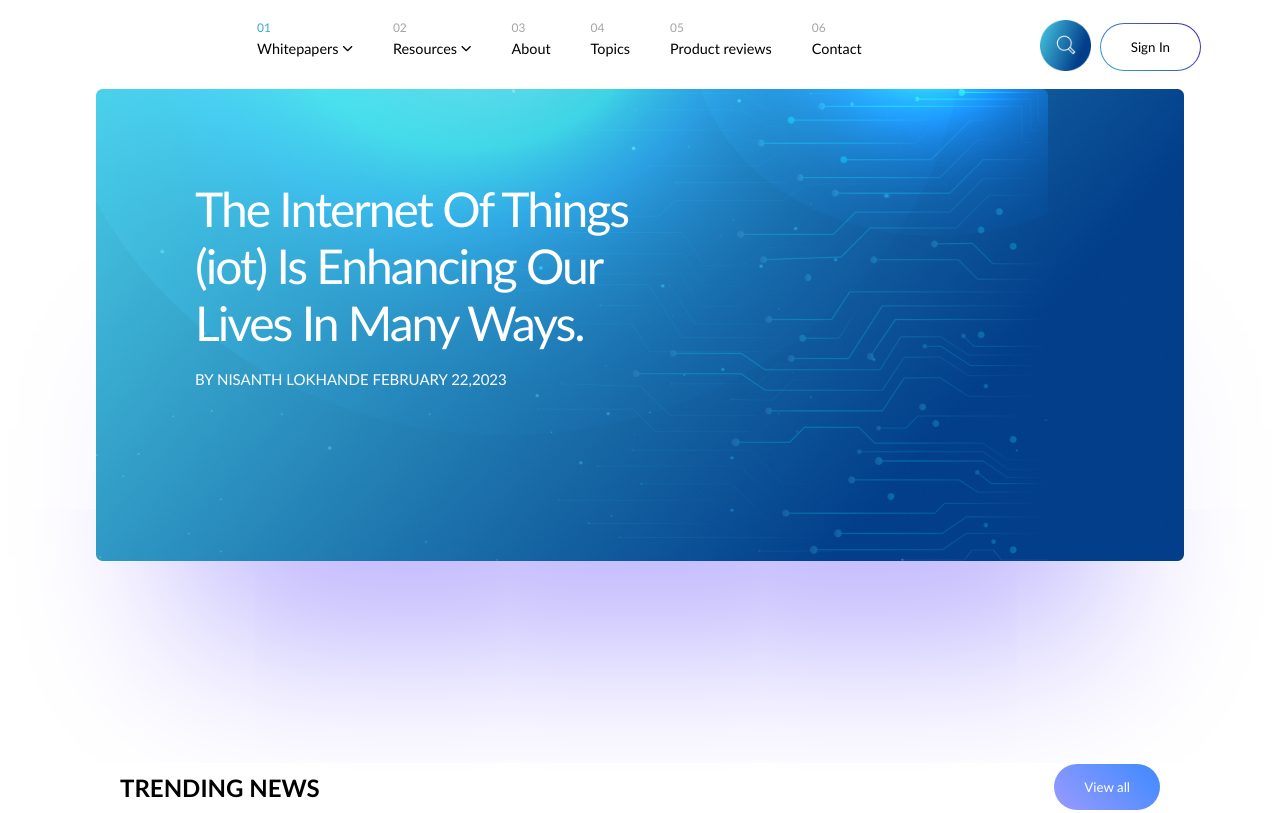
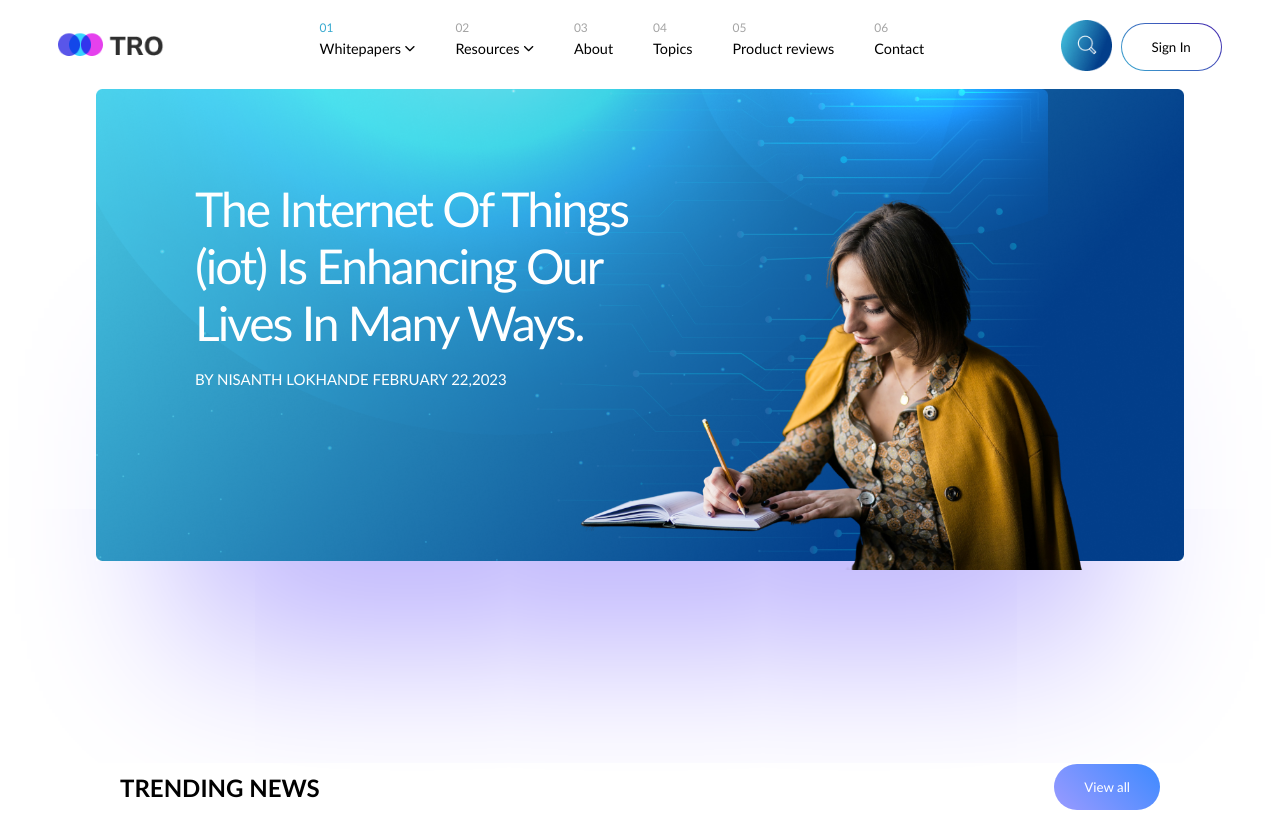
Before and after one commit to gopaldahale/Assignmentb2b, a plain HTML site: page index.html in a window 1280 px wide. Shown: the top 813 px of the page. Drawn offline with Linux system fonts and the light colour scheme; the site is published under a folder, as on GitHub Pages, so addresses that start at the root find nothing.

Commit message:
Update index.html

```diff
--- a/index.html
+++ b/index.html
@@ -16,7 +16,7 @@
 <body>
     <section>
         <header class="navigation">
-            <div class="logo"><img src="/developer assignment assets/icons/Frame 758531494.png" alt=""></div>
+            <div class="logo"><img src="developer assignment assets/icons/Frame 758531494.png" alt=""></div>
             <nav>
                 <ul class="list-item">
                     <li><a href="">
@@ -54,7 +54,7 @@
                     <p>BY NISANTH LOKHANDE FEBRUARY 22,2023</p>
                 </div>
                 <img class="girlBg" src="developer assignment assets/images/Frame 758531506.png" alt="">
-                <img class="girlHead" src="/developer assignment assets/images/Frame 758531479.png" alt="">
+                <img class="girlHead" src="developer assignment assets/images/Frame 758531479.png" alt="">
             </div>
         </div>
     </section>
```
